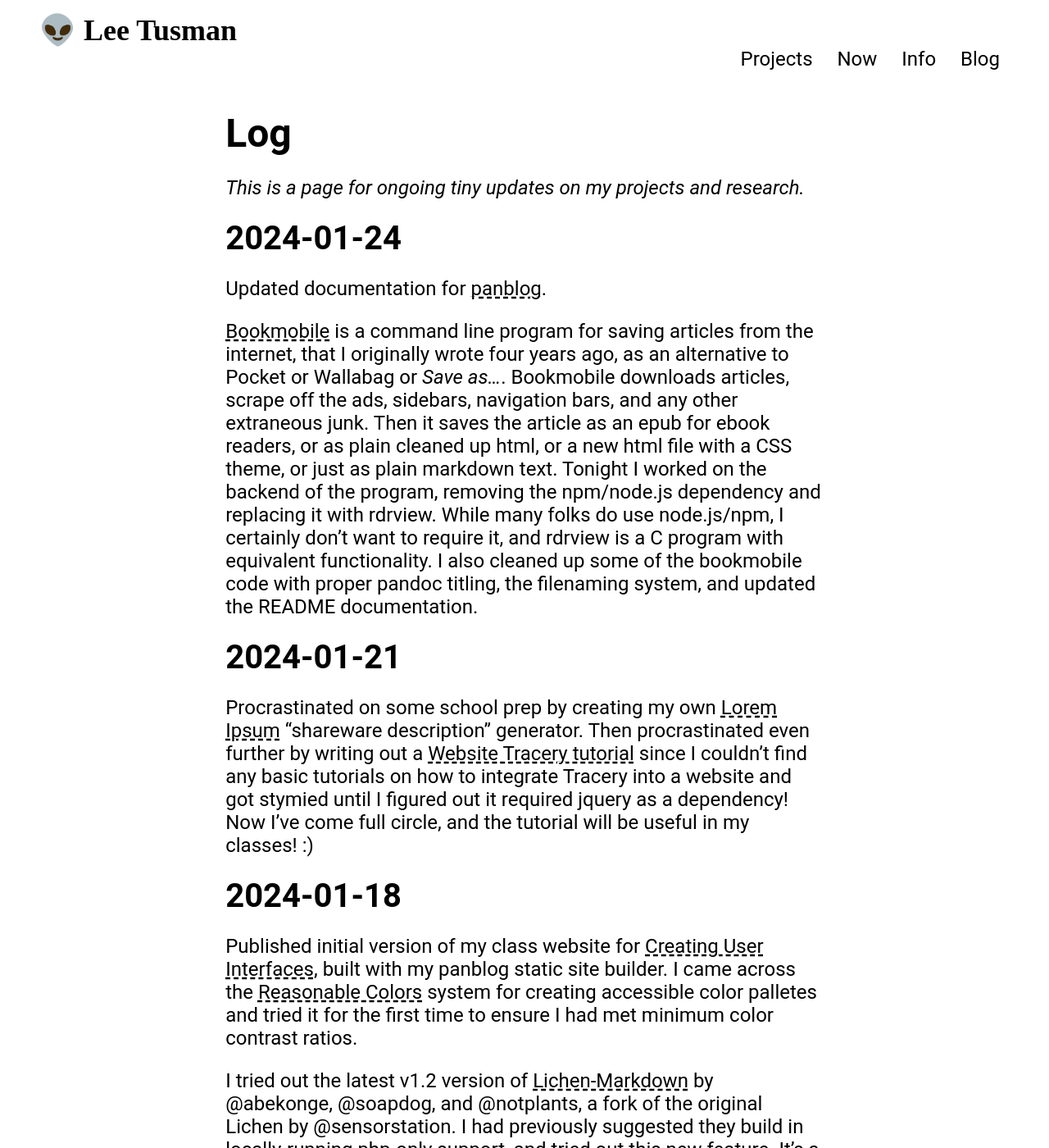
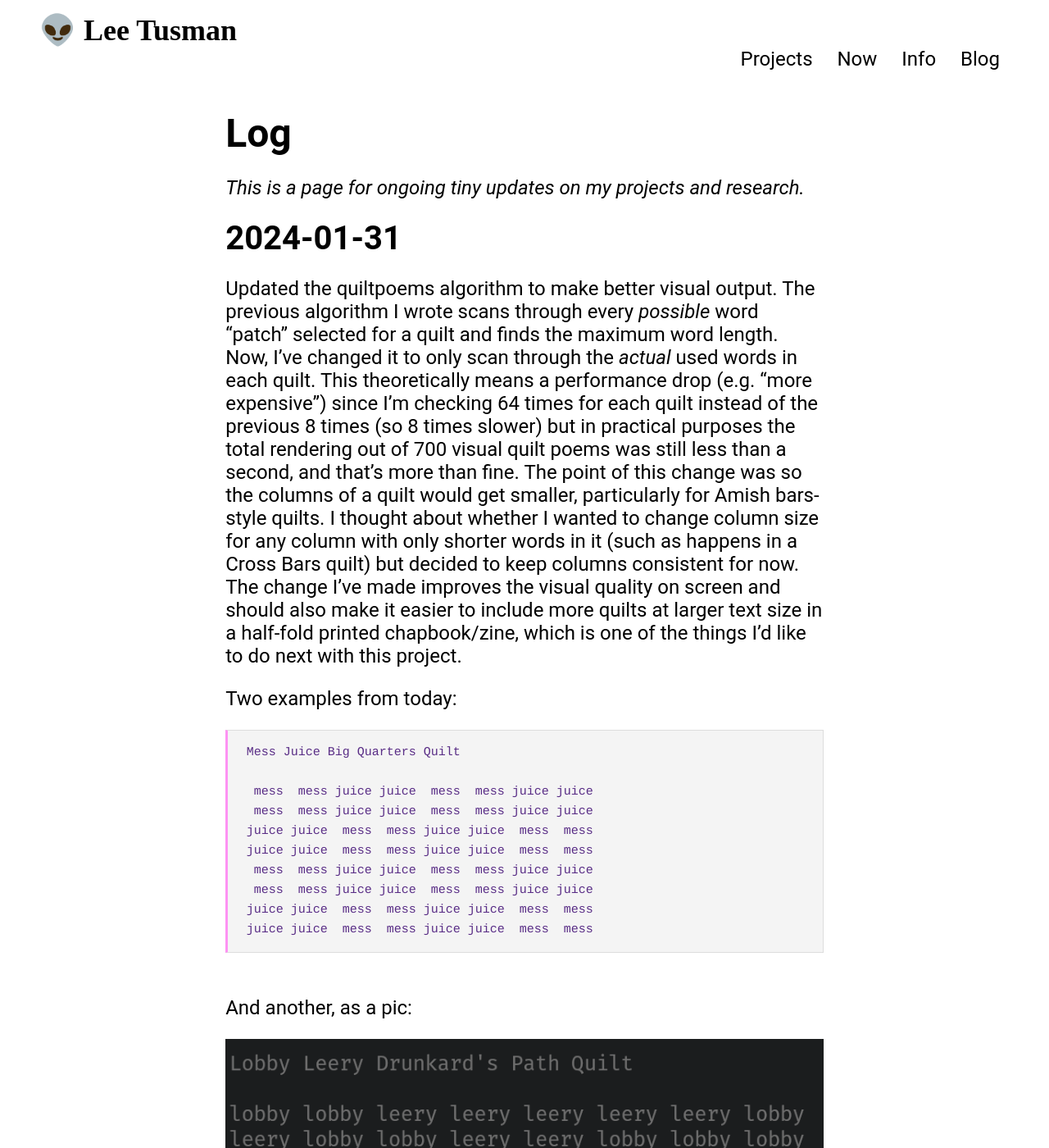
Before and after one commit to lee2sman/nosebook, a Jekyll site: the page built from log.md, in a window 1280 px wide and 1400 px high. Shown: the whole window at 82% size. Built offline with Jekyll 4.4.1, drawn with Linux system fonts in a browser that asks for light colours; some web fonts are replaced.

Commit message:
add a poem

````diff
--- a/log.md
+++ b/log.md
@@ -7,6 +7,29 @@ permalink: /log/
 # Log
 
 *This is a page for ongoing tiny updates on my projects and research.*
+
+## 2024-01-31
+
+Updated the quiltpoems algorithm to make better visual output. The previous algorithm I wrote scans through every *possible* word "patch" selected for a quilt and finds the maximum word length. Now, I've changed it to only scan through the *actual* used words in each quilt. This theoretically means a performance drop (e.g. "more expensive") since I'm checking 64 times for each quilt instead of the previous 8 times (so 8 times slower) but in practical purposes the total rendering out of 700 visual quilt poems was still less than a second, and that's more than fine. The point of this change was so the columns of a quilt would get smaller, particularly for Amish bars-style quilts. I thought about whether I wanted to change column size for any column with only shorter words in it (such as happens in a Cross Bars quilt) but decided to keep columns consistent for now. The change I've made improves the visual quality on screen and should also make it easier to include more quilts at larger text size in a half-fold printed chapbook/zine, which is one of the things I'd like to do next with this project.
+
+Two examples from today:
+
+```
+Mess Juice Big Quarters Quilt
+
+ mess  mess juice juice  mess  mess juice juice
+ mess  mess juice juice  mess  mess juice juice
+juice juice  mess  mess juice juice  mess  mess
+juice juice  mess  mess juice juice  mess  mess
+ mess  mess juice juice  mess  mess juice juice
+ mess  mess juice juice  mess  mess juice juice
+juice juice  mess  mess juice juice  mess  mess
+juice juice  mess  mess juice juice  mess  mess
+```
+
+And another, as a pic:
+
+![Lobby Leery Drunkard's Path Quilt]({{"/images/log/lobby-leery.png" | absolute_url}})
 
 ## 2024-01-24
 
````
Also changed, not shown: images/log/lobby-leery.png (added).
